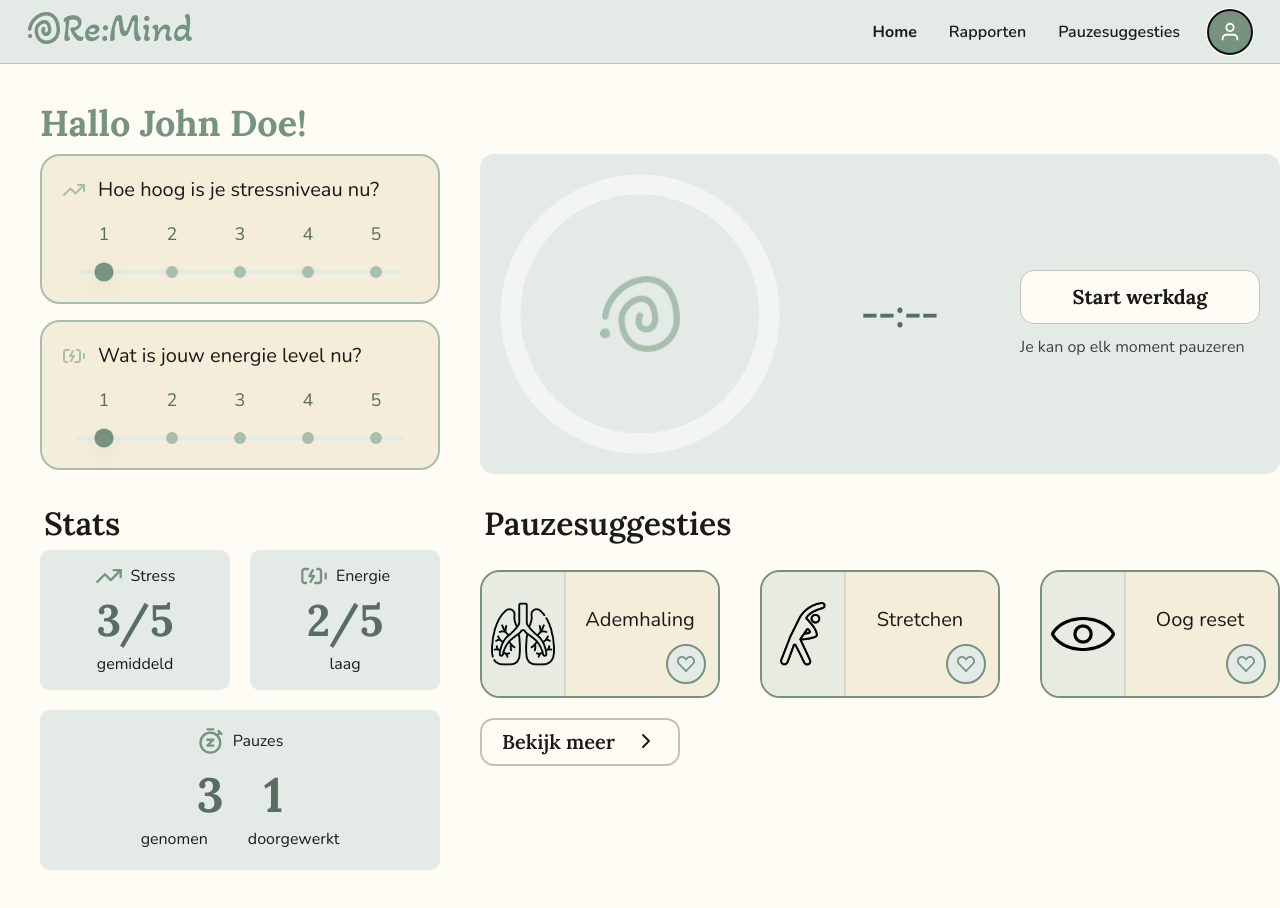
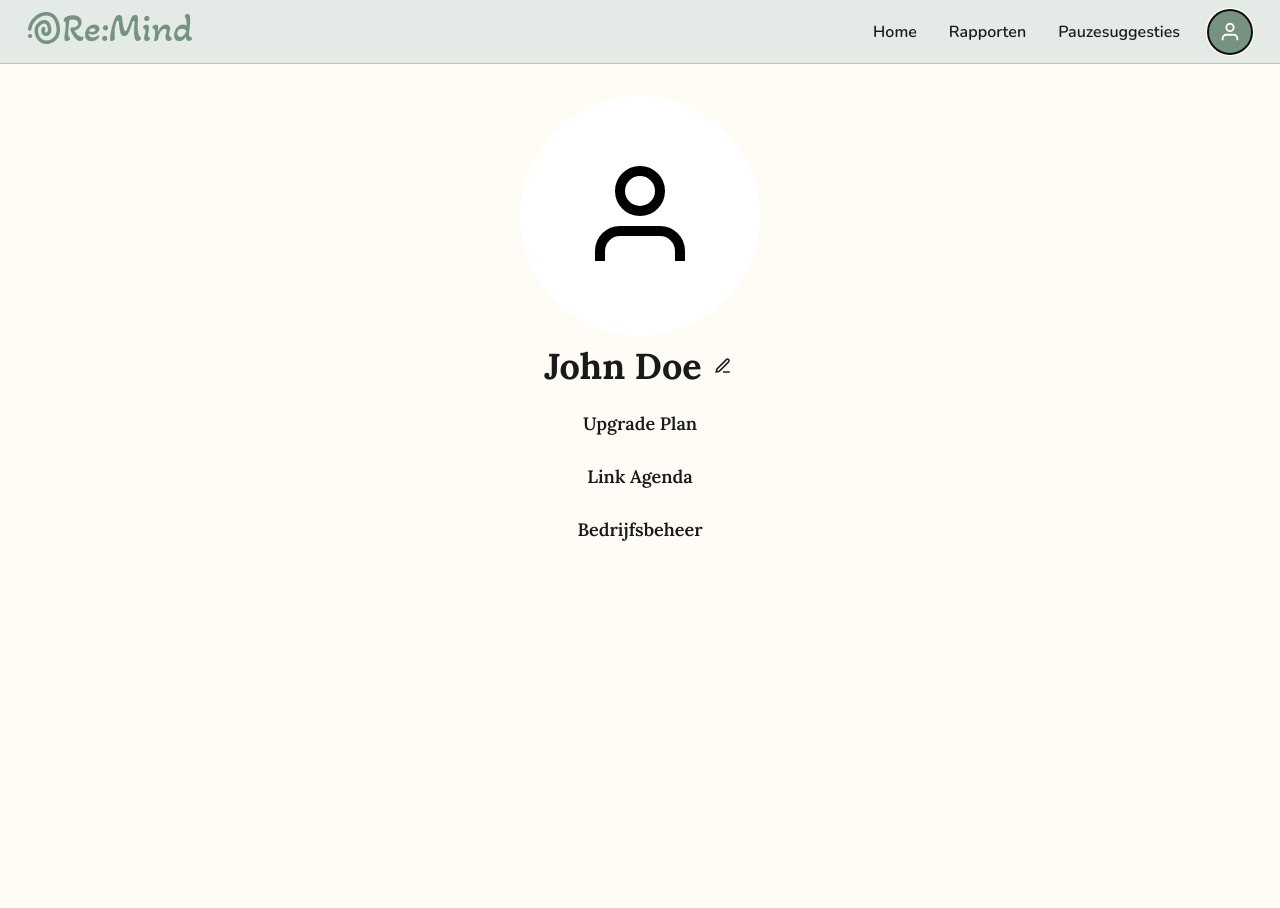
Before and after one commit to sampittois/Re-Mind_App_Individueel, a React (Vite) app in the folder stress-app/frontend/: page / in a window 1280 px wide. Both pictures are taken after a click on the button 1230 px from the left and 31 px from the top of the page. Shown: the top 908 px of the page. After the commit the page ends 800 px from the top, so only its background shows below. Built offline with nearby package versions, Linux system fonts and the light colour scheme.

Commit message:
feat: add ProfileSection component with avatar upload and name editing functionality
Co-authored-by: Copilot <copilot@github.com>

```diff
--- a/stress-app/frontend/src/App.jsx
+++ b/stress-app/frontend/src/App.jsx
@@ -10,6 +10,7 @@ import RatingCard from "./components/RatingCard";
 import StressSlider from "./components/StressSlider";
 import EnergySlider from "./components/EnergySlider";
 import StatsSection from "./components/StatsSection";
+import ProfileSection from "./components/ProfileSection";
 
 export default function App() {
   const [name] = useState("John Doe");
@@ -41,6 +42,10 @@ export default function App() {
       ) : currentPage === "pause" ? (
         <main className="pause-page-shell">
           <PauseSuggestions showViewMore={false} />
+        </main>
+      ) : currentPage === "profile" ? (
+        <main className="page profile-page">
+          <ProfileSection initialName={name} />
         </main>
       ) : (
         <main className="page home-page">
--- a/stress-app/frontend/src/components/Navbar.jsx
+++ b/stress-app/frontend/src/components/Navbar.jsx
@@ -36,7 +36,12 @@ export default function Navbar({ currentPage, setCurrentPage }) {
             </button>
           </nav>
 
-          <button className="profile" aria-label="Profiel" type="button">
+          <button
+            className={`profile ${currentPage === "profile" ? "active" : ""}`}
+            aria-label="Profiel"
+            type="button"
+            onClick={() => setCurrentPage("profile")}
+          >
             <svg width="22" height="22" viewBox="0 0 24 24" fill="none" stroke="currentColor" strokeWidth="2">
               <path d="M20 21v-2a4 4 0 0 0-4-4H8a4 4 0 0 0-4 4v2"></path>
               <circle cx="12" cy="7" r="4"></circle>
--- /dev/null
+++ b/stress-app/frontend/src/components/ProfileSection.jsx
@@ -0,0 +1,76 @@
+import { useState, useRef } from "react";
+import "../styles/profile.css";
+
+export default function ProfileSection({ initialName = "John Doe" }) {
+  const [name, setName] = useState(initialName);
+  const [editing, setEditing] = useState(false);
+  const [avatarSrc, setAvatarSrc] = useState(null);
+  const fileRef = useRef(null);
+
+  function onFileChange(e) {
+    const f = e.target.files && e.target.files[0];
+    if (!f) return;
+    const url = URL.createObjectURL(f);
+    setAvatarSrc(url);
+  }
+
+  return (
+    <div className="profile-section">
+      <div className="avatar-wrap">
+        <button
+          className="avatar-button"
+          type="button"
+          onClick={() => fileRef.current?.click()}
+          aria-label="Wijzig profielfoto"
+        >
+          {avatarSrc ? (
+            <img src={avatarSrc} alt="Profielfoto" className="avatar-img" />
+          ) : (
+            <svg width="120" height="120" viewBox="0 0 24 24" fill="none" stroke="currentColor" strokeWidth="2" className="avatar-svg">
+              <path d="M20 21v-2a4 4 0 0 0-4-4H8a4 4 0 0 0-4 4v2" />
+              <circle cx="12" cy="7" r="4" />
+            </svg>
+          )}
+        </button>
+        <input
+          ref={fileRef}
+          onChange={onFileChange}
+          type="file"
+          accept="image/*"
+          style={{ display: "none" }}
+        />
+      </div>
+
+      <div className="profile-name-row">
+        {editing ? (
+          <input
+            className="name-input"
+            value={name}
+            onChange={(e) => setName(e.target.value)}
+            aria-label="Naam bewerken"
+          />
+        ) : (
+          <h2 className="profile-name">{name}</h2>
+        )}
+
+        <button
+          className="edit-pencil"
+          type="button"
+          onClick={() => setEditing((s) => !s)}
+          aria-label={editing ? "Opslaan" : "Bewerk naam"}
+        >
+          <svg width="18" height="18" viewBox="0 0 24 24" fill="none" stroke="currentColor" strokeWidth="2">
+            <path d="M12 20h9" />
+            <path d="M16.5 3.5a2.1 2.1 0 0 1 3 3L7 19l-4 1 1-4 12.5-12.5z" />
+          </svg>
+        </button>
+      </div>
+
+      <div className="profile-actions">
+        <button className="action-btn">Upgrade Plan</button>
+        <button className="action-btn">Link Agenda</button>
+        <button className="action-btn">Bedrijfsbeheer</button>
+      </div>
+    </div>
+  );
+}
--- /dev/null
+++ b/stress-app/frontend/src/styles/profile.css
@@ -0,0 +1,95 @@
+:root {
+  --avatar-size: 240px;
+}
+
+.profile-section {
+  display: flex;
+  flex-direction: column;
+  align-items: center;
+  gap: 16px;
+}
+
+.avatar-wrap {
+  width: var(--avatar-size);
+  height: var(--avatar-size);
+}
+
+.avatar-button {
+  width: 100%;
+  height: 100%;
+  padding: 0;
+  border-radius: 50%;
+  border: 2px solid var(--text-primary-700);
+  background: white;
+  display: inline-flex;
+  align-items: center;
+  justify-content: center;
+  overflow: hidden;
+}
+
+.avatar-img {
+  width: 100%;
+  height: 100%;
+  object-fit: cover;
+  display: block;
+}
+
+.avatar-svg {
+  width: 50%;
+  height: 50%;
+  color: var(--text-primary-300);
+}
+
+.profile-name-row {
+  display: flex;
+  align-items: center;
+  gap: 8px;
+}
+
+.profile-name {
+  font-family: var(--font-family-heading);
+  font-size: var(--font-size-2xl);
+  color: var(--text-primary);
+  margin: 0;
+}
+
+.name-input {
+  font-family: var(--font-family-heading);
+  font-size: var(--font-size-2xl);
+  color: var(--text-primary);
+  padding: 6px 8px;
+  border: 1px solid var(--border-color-default);
+  border-radius: 6px;
+}
+
+.edit-pencil {
+  background: transparent;
+  border: none;
+  padding: 4px;
+  display: inline-flex;
+  align-items: center;
+  justify-content: center;
+  color: var(--text-primary);
+}
+
+.profile-actions {
+  display: flex;
+  flex-direction: column;
+  gap: 10px;
+  margin-top: 6px;
+}
+
+.action-btn {
+  font-family: var(--font-family-heading);
+  color: var(--text-primary);
+  border: 1px solid var(--border-color-default, var(--text-primary-300));
+  padding: 10px 14px;
+  border-radius: 12px;
+  background: transparent;
+  cursor: pointer;
+  box-sizing: border-box;
+}
+
+.action-btn:hover {
+  background: var(--highlight-light);
+}
```
